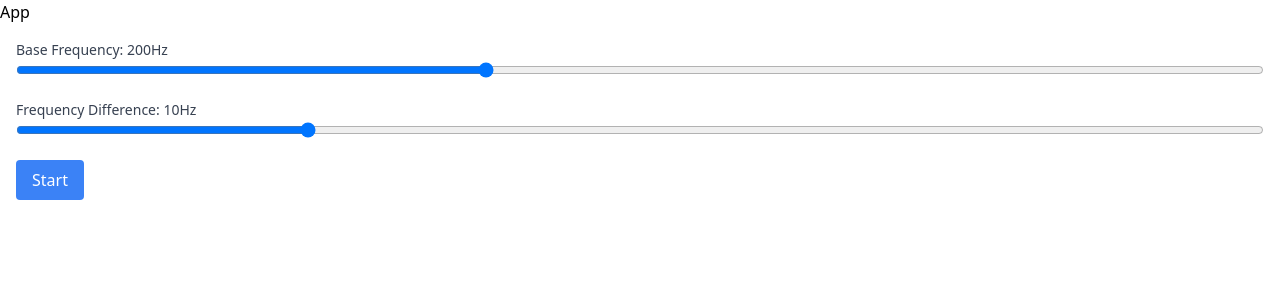
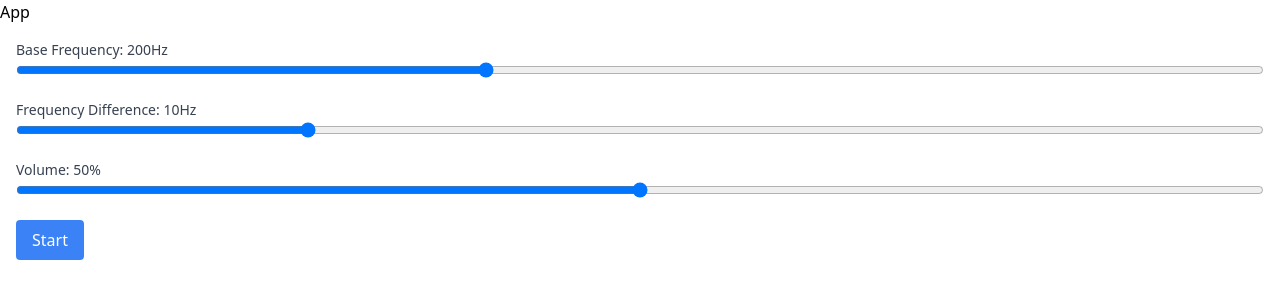
Before and after one commit to Britnell/binaural-beats, a Vue app: page / in a window 1280 px wide. Shown: the top 300 px of the page. Built offline with nearby package versions, Linux system fonts and the light colour scheme.

Commit message:
added volume

```diff
--- a/src/components/BinauralWave.vue
+++ b/src/components/BinauralWave.vue
@@ -4,10 +4,12 @@ import { ref, onMounted, onUnmounted, watch } from "vue";
 const audioContext = ref<AudioContext | null>(null);
 const oscillatorLeft = ref<OscillatorNode | null>(null);
 const oscillatorRight = ref<OscillatorNode | null>(null);
+const gainNode = ref<GainNode | null>(null);
 const isPlaying = ref(false);
 
 const baseFrequency = ref(200);
 const frequencyDiff = ref(10);
+const volume = ref(0.5);
 
 const initAudio = () => {
   audioContext.value = new AudioContext();
@@ -19,12 +21,17 @@ const initAudio = () => {
   const pannerRight = audioContext.value.createStereoPanner();
   pannerLeft.pan.value = -1;
   pannerRight.pan.value = 1;
+
+  gainNode.value = audioContext.value.createGain();
+
   oscillatorLeft.value.connect(pannerLeft);
   oscillatorRight.value.connect(pannerRight);
-  pannerLeft.connect(audioContext.value.destination);
-  pannerRight.connect(audioContext.value.destination);
+  pannerLeft.connect(gainNode.value);
+  pannerRight.connect(gainNode.value);
+  gainNode.value.connect(audioContext.value.destination);
 
   updateFrequencies();
+  updateVolume();
 
   oscillatorLeft.value.start();
   oscillatorRight.value.start();
@@ -45,20 +52,28 @@ const updateFrequencies = () => {
   );
 };
 
+const updateVolume = () => {
+  if (!gainNode.value || !audioContext.value) return;
+
+  const currentTime = audioContext.value.currentTime;
+  gainNode.value.gain.setValueAtTime(volume.value, currentTime);
+};
+
 watch([baseFrequency, frequencyDiff], () => {
   updateFrequencies();
 });
 
-onMounted(() => {});
+watch(volume, () => {
+  updateVolume();
+});
 
 // Toggle play/pause
 const togglePlay = async () => {
   if (!audioContext.value) {
     await initAudio();
+    if (!audioContext.value) return;
   }
-  if (!audioContext.value) {
-    return;
-  }
+
   isPlaying.value = !isPlaying.value;
   if (!isPlaying.value) {
     await audioContext.value.suspend();
@@ -67,7 +82,6 @@ const togglePlay = async () => {
   }
 };
 
-// Clean up on component unmount
 onUnmounted(() => {
   if (audioContext.value) {
     audioContext.value.close();
@@ -90,7 +104,6 @@ onUnmounted(() => {
           class="w-full"
         />
       </div>
-
       <div class="frequency-control">
         <label class="block text-sm font-medium text-gray-700"
           >Frequency Difference: {{ frequencyDiff }}Hz</label
@@ -100,6 +113,19 @@ onUnmounted(() => {
           v-model.number="frequencyDiff"
           min="1"
           max="40"
+          class="w-full"
+        />
+      </div>
+      <div class="volume-control">
+        <label class="block text-sm font-medium text-gray-700"
+          >Volume: {{ Math.round(volume * 100) }}%</label
+        >
+        <input
+          type="range"
+          v-model.number="volume"
+          min="0"
+          max="1"
+          step="0.01"
           class="w-full"
         />
       </div>
```
